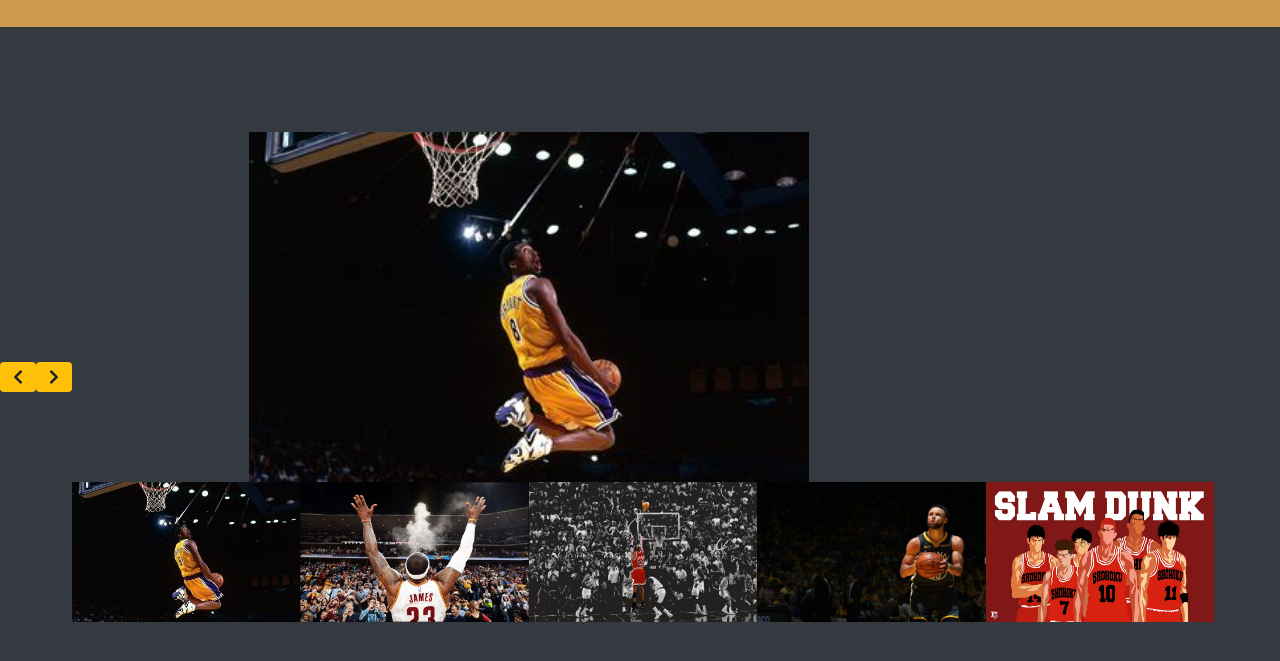
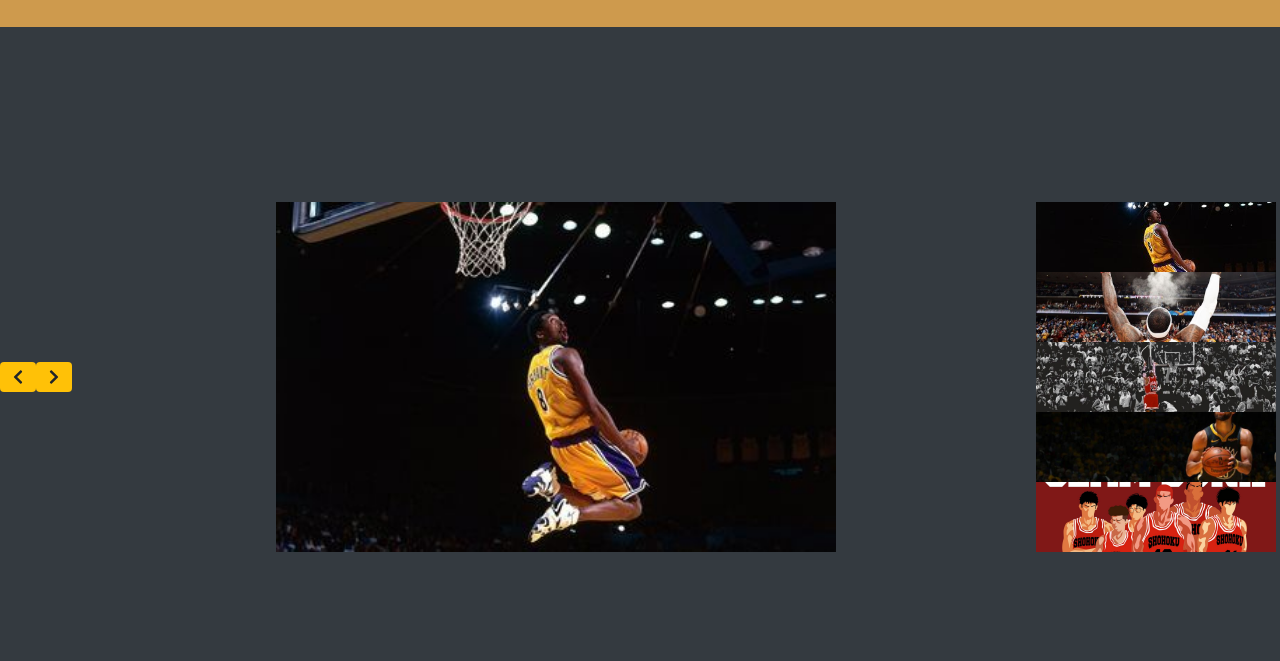
Before and after one commit to LorenzoSeverini/js-array-carousel, a plain HTML site: page index.html in a window 1280 px wide. Shown: the part 73-734 px from the top of the page. Drawn offline with nearby package versions, Linux system fonts and the light colour scheme.

Commit message:
add a container for the content and fix errors

```diff
--- a/css/style.css
+++ b/css/style.css
@@ -31,10 +31,17 @@ h1 {
     display: flex;
     align-items: center;
 }
+.myContainerContent {
+    width: 75rem;
+    height: 50%;
+    margin: 0 auto;
+    display: flex;
+    align-items: center;
+}
 
 #myslider {
     width: 80%;
-    height: 50%;
+    height: 100%;
     overflow: hidden;
     position: relative;
     display: flex;
@@ -55,22 +62,18 @@ h1 {
 }
 
 #mythumbnail {
-    height: calc(100% / 5);
+    width: 20%;
+    height: 100%;
     display: flex;
     flex-wrap: wrap;
 }
 
 .mythumb {
-    width: 20%;
-    height: 100%;
+    width: 100%;
+    height: calc(100% / 5);
     display: flex;
     justify-content: center;
     align-items: center;
-}
-
- #mythumb {
-    width: 100%;
-    height: 100%;
     object-fit: cover;
     object-position: center;
     cursor: pointer;
```
